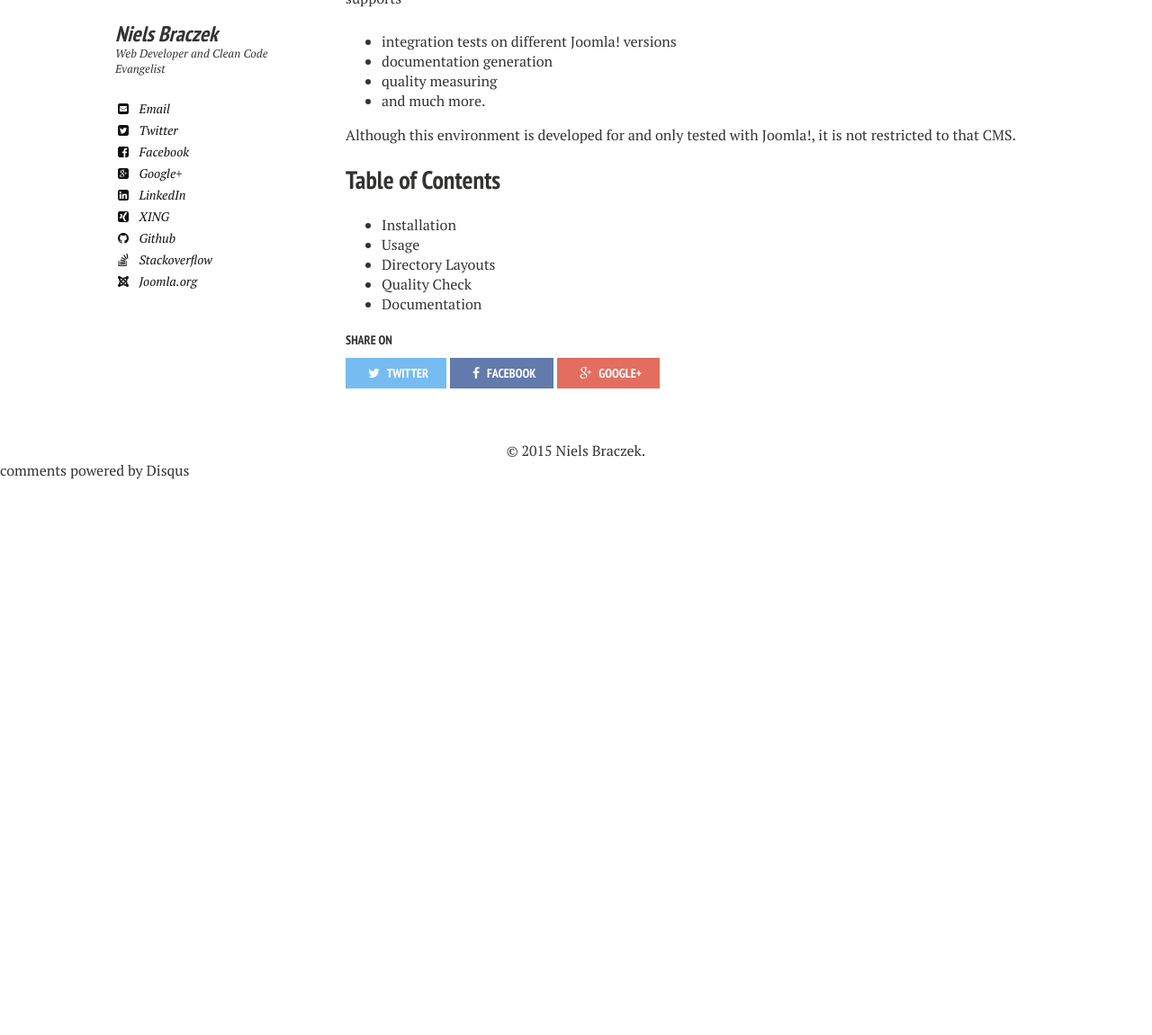
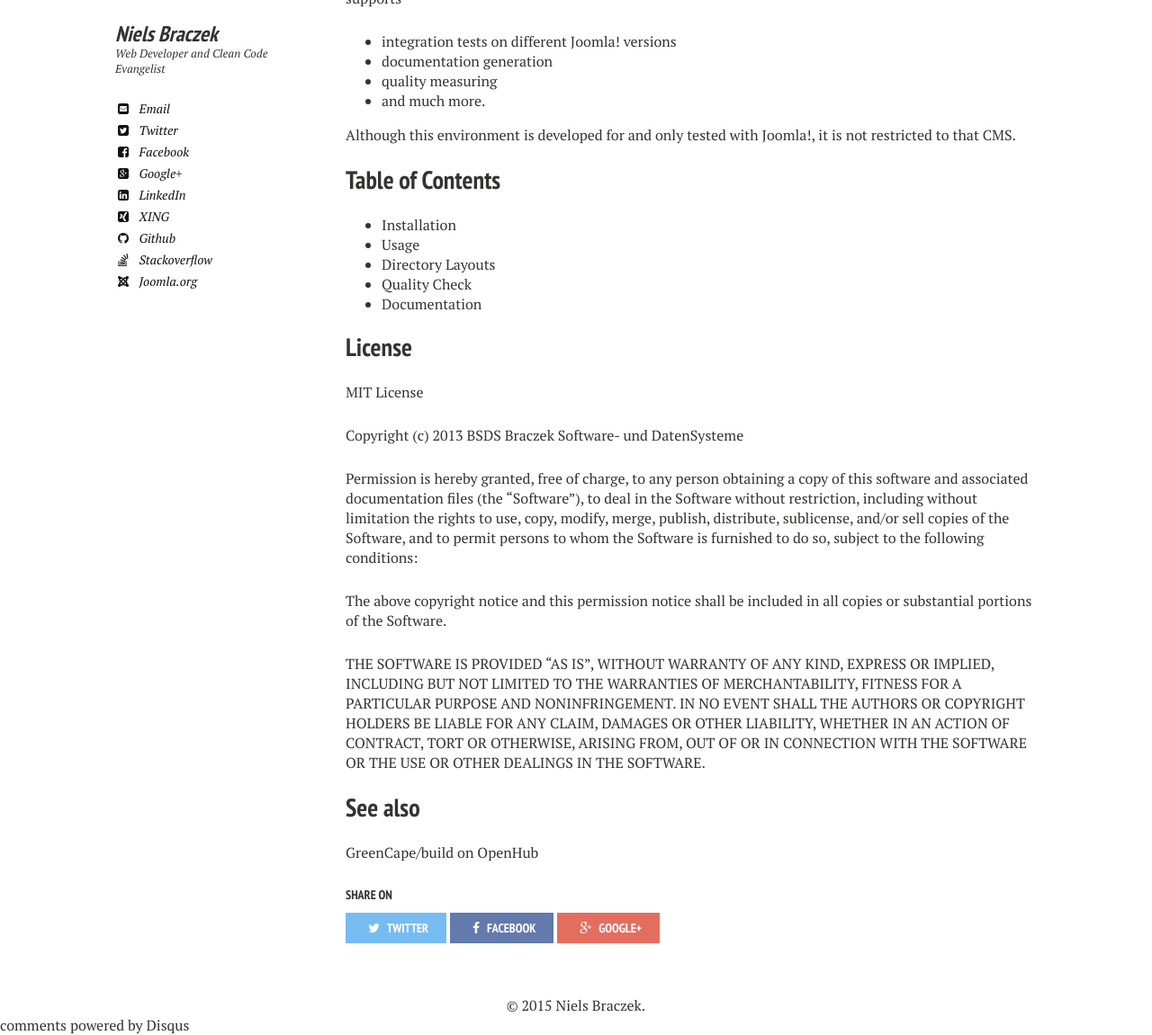
Before and after one commit to GreenCape/greencape.github.io, a Jekyll site: the page built from build/index.md, in a window 1280 px wide and 1400 px high, scrolled down 334 px, cut to the strip 249-1400 px from the top of the window. Shown: the whole strip at 90% size. Built offline with Jekyll 4.4.1, drawn with Linux system fonts in a browser that asks for light colours; nearby versions of some CDN libraries; comment, search, counter and statistics services are not loaded; before the commit the page ends 1117 px from its top, so only the background shows below that.

Commit message:
Added MIT license

```diff
--- a/build/index.md
+++ b/build/index.md
@@ -28,3 +28,19 @@ to that CMS.
   - [Directory Layouts](/build/directories)
   - [Quality Check](/build/quality)
   - [Documentation](/build/documentation)
+
+## License
+
+MIT License
+
+Copyright (c) 2013 BSDS Braczek Software- und DatenSysteme
+
+Permission is hereby granted, free of charge, to any person obtaining a copy of this software and associated documentation files (the "Software"), to deal in the Software without restriction, including without limitation the rights to use, copy, modify, merge, publish, distribute, sublicense, and/or sell copies of the Software, and to permit persons to whom the Software is furnished to do so, subject to the following conditions:
+
+The above copyright notice and this permission notice shall be included in all copies or substantial portions of the Software.
+
+THE SOFTWARE IS PROVIDED "AS IS", WITHOUT WARRANTY OF ANY KIND, EXPRESS OR IMPLIED, INCLUDING BUT NOT LIMITED TO THE WARRANTIES OF MERCHANTABILITY, FITNESS FOR A PARTICULAR PURPOSE AND NONINFRINGEMENT. IN NO EVENT SHALL THE AUTHORS OR COPYRIGHT HOLDERS BE LIABLE FOR ANY CLAIM, DAMAGES OR OTHER LIABILITY, WHETHER IN AN ACTION OF CONTRACT, TORT OR OTHERWISE, ARISING FROM, OUT OF OR IN CONNECTION WITH THE SOFTWARE OR THE USE OR OTHER DEALINGS IN THE SOFTWARE.
+
+## See also
+
+[GreenCape/build on OpenHub](https://www.openhub.net/p/build)
```
